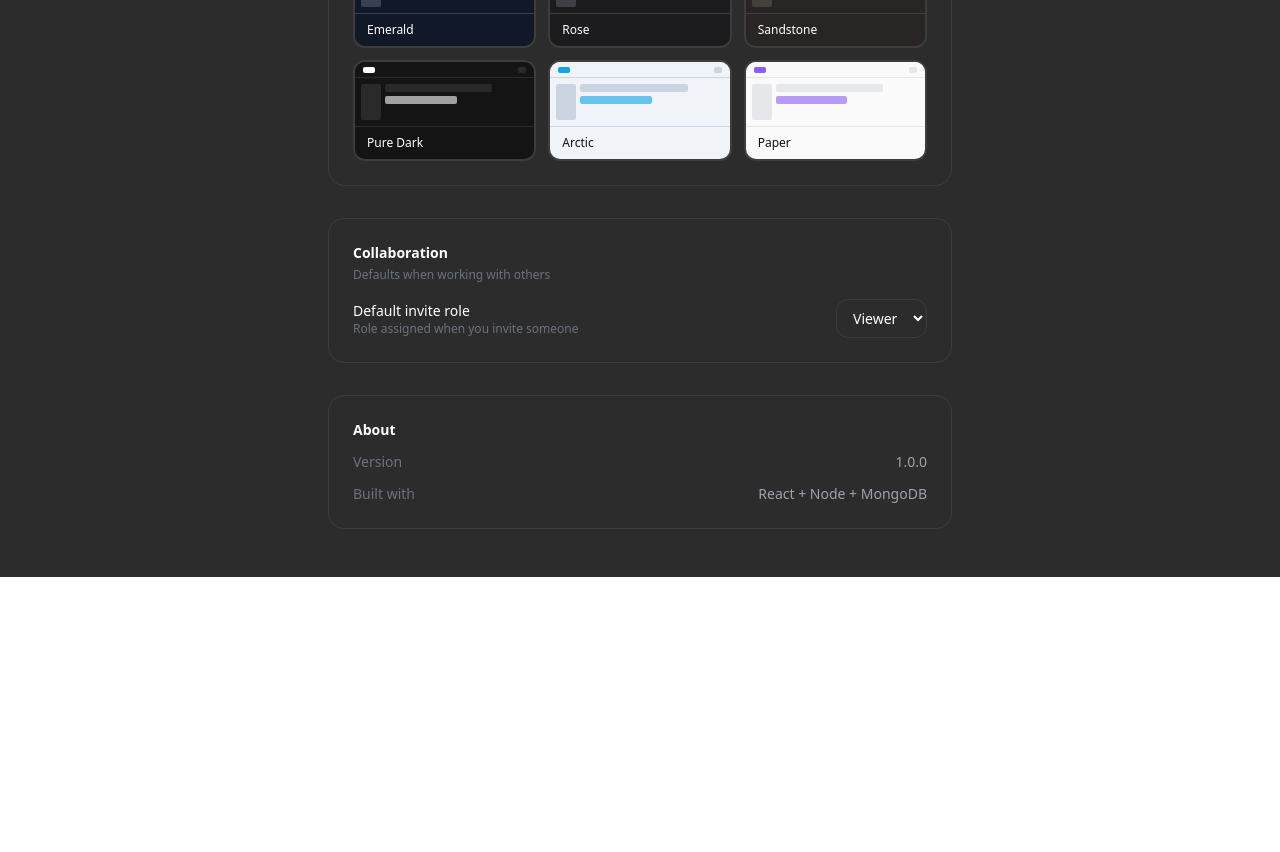
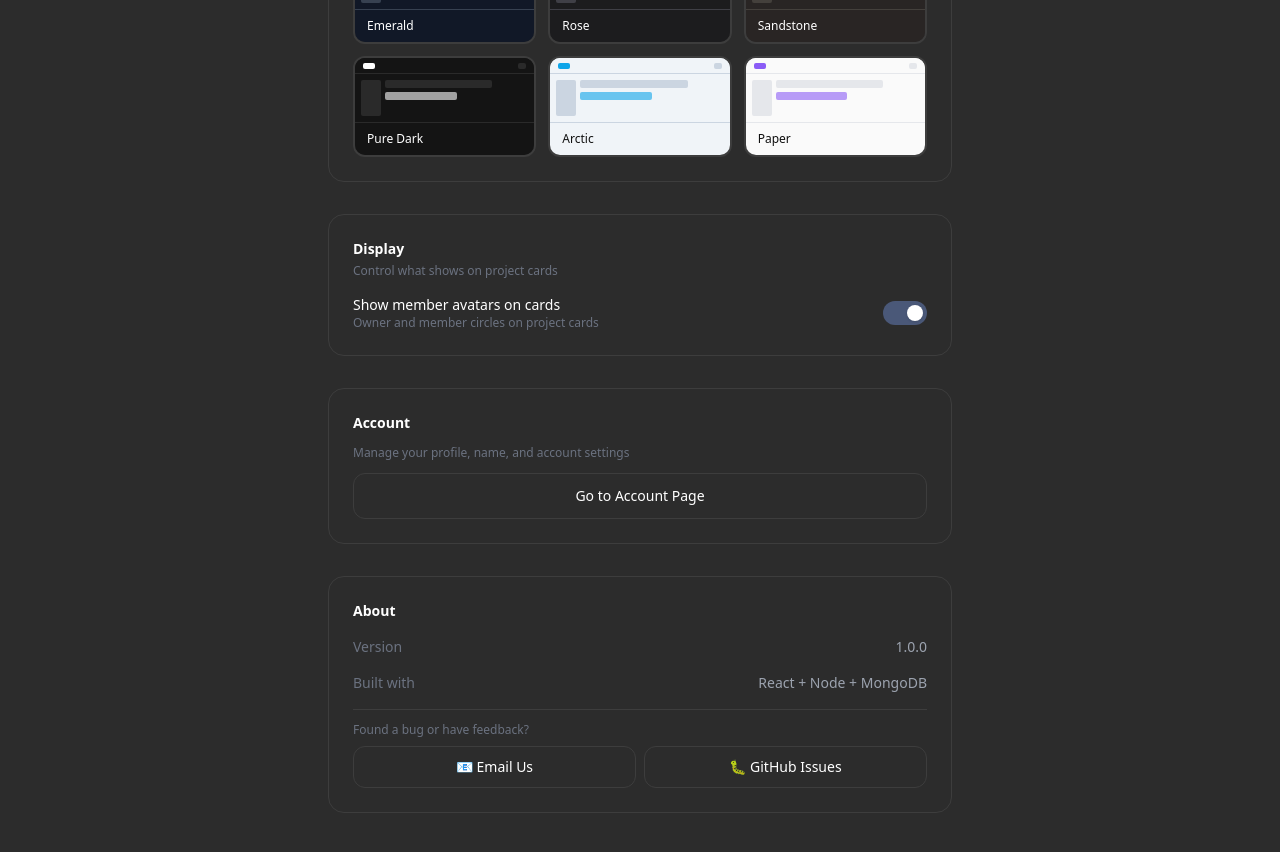
Before and after one commit to MHM0321/Visualify, a React (Vite) app in the folder frontend/: page /settings in a window 1280 px wide. Shown: the part 480-1332 px from the top of the page. Before the commit the page ends 1057 px from the top, so only its background shows below. Built offline with nearby package versions, Linux system fonts and the light colour scheme; no server answers; sample sign-in values are in the browser's storage.

Commit message:
UI layout fixes

```diff
--- a/frontend/src/components/ProjectCard.jsx
+++ b/frontend/src/components/ProjectCard.jsx
@@ -31,6 +31,7 @@ const ProjectCard = ({ project, currentUserId, onDelete, onRename, onDuplicate,
   const [menuOpen, setMenuOpen] = useState(false);
   const [renaming, setRenaming] = useState(false);
   const [newName, setNewName] = useState(project.name);
+  const showAvatars = localStorage.getItem('showMemberAvatars') !== 'false';
 
   const accent = getAccentColor(project._id);
   const isOwner = project.owner === currentUserId ||
@@ -127,6 +128,7 @@ const ProjectCard = ({ project, currentUserId, onDelete, onRename, onDuplicate,
 
         {/* Footer: avatars + time */}
         <div className="flex items-center justify-between">
+          {showAvatars && (
           <div className="flex -space-x-2">
             {allMembers.map((m, i) => (
               <div
@@ -158,6 +160,7 @@ const ProjectCard = ({ project, currentUserId, onDelete, onRename, onDuplicate,
               </div>
             )}
           </div>
+          )}
           <span className="text-gray-600 text-xs">{timeAgo(project.lastEditedAt || project.updatedAt)}</span>
         </div>
       </div>
--- a/frontend/src/index.css
+++ b/frontend/src/index.css
@@ -49,12 +49,14 @@
   --color-pm: #0ea5e9;
   --color-sc: #cbd5e1;
   --color-bc: #f0f4f8;
+  --color-text: #111111;
 }
 
 [data-theme="paper"] {
   --color-pm: #8b5cf6;
   --color-sc: #e5e7eb;
   --color-bc: #fafafa;
+  --color-text: #111111;
 }
 
 /* ── Autofill fix ────────────────────────────────────── */
@@ -67,3 +69,7 @@
     transition: background-color 5000s ease-in-out 0s;
   }
 }
+
+body {
+  color: var(--color-text, #ffffff);
+}
--- a/frontend/src/pages/SettingsPage.jsx
+++ b/frontend/src/pages/SettingsPage.jsx
@@ -7,10 +7,19 @@ const SettingsPage = () => {
   const navigate = useNavigate();
   const { themes, getTheme, applyTheme } = useTheme();
   const [activeTheme, setActiveTheme] = useState(getTheme());
+  const [showAvatars, setShowAvatars] = useState(
+    localStorage.getItem('showMemberAvatars') !== 'false'
+  );
 
   const handleTheme = (themeId) => {
     applyTheme(themeId);
     setActiveTheme(themeId);
+  };
+
+  const handleToggleAvatars = () => {
+    const next = !showAvatars;
+    setShowAvatars(next);
+    localStorage.setItem('showMemberAvatars', String(next));
   };
 
   const lightThemes = ['arctic', 'paper'];
@@ -25,12 +34,12 @@ const SettingsPage = () => {
           ← Back
         </button>
 
-        <h1 className="text-white text-2xl font-bold">Settings</h1>
+        <h1 className="text-tx text-2xl font-bold">Settings</h1>
 
         {/* ── Appearance ── */}
         <div className="border border-sc rounded-2xl p-6 flex flex-col gap-5">
           <div>
-            <h2 className="text-white font-semibold text-sm">Appearance</h2>
+            <h2 className="text-tx font-semibold text-sm">Appearance</h2>
             <p className="text-gray-500 text-xs mt-1">Choose a theme for the entire app</p>
           </div>
 
@@ -43,14 +52,11 @@ const SettingsPage = () => {
                   activeTheme === theme.id ? 'border-pm' : 'border-sc hover:border-gray-500'
                 }`}
               >
-                {/* Mini preview */}
                 <div className="h-16 w-full flex flex-col" style={{ backgroundColor: theme.bc }}>
-                  {/* Fake navbar */}
                   <div className="h-4 w-full flex items-center px-2 gap-1" style={{ backgroundColor: theme.bc, borderBottom: `1px solid ${theme.sc}` }}>
                     <div className="w-3 h-1.5 rounded-sm" style={{ backgroundColor: theme.pm }} />
                     <div className="w-2 h-1.5 rounded-sm ml-auto" style={{ backgroundColor: theme.sc }} />
                   </div>
-                  {/* Fake content */}
                   <div className="flex-1 p-1.5 flex gap-1">
                     <div className="w-5 rounded-sm" style={{ backgroundColor: theme.sc }} />
                     <div className="flex-1 flex flex-col gap-1">
@@ -59,12 +65,7 @@ const SettingsPage = () => {
                     </div>
                   </div>
                 </div>
-
-                {/* Label */}
-                <div
-                  className="px-3 py-2 flex items-center justify-between"
-                  style={{ backgroundColor: theme.bc, borderTop: `1px solid ${theme.sc}` }}
-                >
+                <div className="px-3 py-2 flex items-center justify-between" style={{ backgroundColor: theme.bc, borderTop: `1px solid ${theme.sc}` }}>
                   <span className="text-xs font-medium" style={{ color: isLight(theme.id) ? '#111' : '#fff' }}>
                     {theme.label}
                   </span>
@@ -79,31 +80,43 @@ const SettingsPage = () => {
           </div>
         </div>
 
-        {/* ── Collaboration ── */}
+        {/* ── Display ── */}
         <div className="border border-sc rounded-2xl p-6 flex flex-col gap-4">
           <div>
-            <h2 className="text-white font-semibold text-sm">Collaboration</h2>
-            <p className="text-gray-500 text-xs mt-1">Defaults when working with others</p>
+            <h2 className="text-tx font-semibold text-sm">Display</h2>
+            <p className="text-gray-500 text-xs mt-1">Control what shows on project cards</p>
           </div>
+
+          {/* Toggle member avatars */}
           <div className="flex items-center justify-between">
             <div>
-              <p className="text-white text-sm">Default invite role</p>
-              <p className="text-gray-500 text-xs">Role assigned when you invite someone</p>
+              <p className="text-tx text-sm">Show member avatars on cards</p>
+              <p className="text-gray-500 text-xs">Owner and member circles on project cards</p>
             </div>
-            <select
-              defaultValue={localStorage.getItem('defaultRole') || 'viewer'}
-              onChange={e => localStorage.setItem('defaultRole', e.target.value)}
-              className="bg-bc border border-sc rounded-xl px-3 py-2 text-white text-sm focus:outline-none focus:border-pm"
+            <button
+              onClick={handleToggleAvatars}
+              className={`relative w-11 h-6 rounded-full transition-colors duration-200 ${showAvatars ? 'bg-pm' : 'bg-sc'}`}
             >
-              <option value="viewer">Viewer</option>
-              <option value="editor">Editor</option>
-            </select>
+              <div className={`absolute top-1 w-4 h-4 bg-white rounded-full shadow transition-transform duration-200 ${showAvatars ? 'translate-x-6' : 'translate-x-1'}`} />
+            </button>
           </div>
         </div>
 
+        {/* ── Account ── */}
+        <div className="border border-sc rounded-2xl p-6 flex flex-col gap-3">
+          <h2 className="text-tx font-semibold text-sm">Account</h2>
+          <p className="text-gray-500 text-xs">Manage your profile, name, and account settings</p>
+          <button
+            onClick={() => navigate('/account')}
+            className="w-full border border-sc text-tx rounded-xl py-3 text-sm hover:bg-sc transition"
+          >
+            Go to Account Page
+          </button>
+        </div>
+
         {/* ── About ── */}
-        <div className="border border-sc rounded-2xl p-6 flex flex-col gap-3">
-          <h2 className="text-white font-semibold text-sm">About</h2>
+        <div className="border border-sc rounded-2xl p-6 flex flex-col gap-4">
+          <h2 className="text-tx font-semibold text-sm">About</h2>
           <div className="flex items-center justify-between">
             <span className="text-gray-500 text-sm">Version</span>
             <span className="text-gray-400 text-sm">1.0.0</span>
@@ -111,6 +124,25 @@ const SettingsPage = () => {
           <div className="flex items-center justify-between">
             <span className="text-gray-500 text-sm">Built with</span>
             <span className="text-gray-400 text-sm">React + Node + MongoDB</span>
+          </div>
+          <div className="border-t border-sc pt-3 flex flex-col gap-2">
+            <p className="text-gray-500 text-xs">Found a bug or have feedback?</p>
+            <div className="flex gap-2">
+              <a
+                href="mailto:boxloid0321321@gmail.com?subject=Visualify Bug Report"
+                className="flex-1 text-center border border-sc text-tx rounded-xl py-2.5 text-sm hover:bg-sc transition"
+              >
+                📧 Email Us
+              </a>
+              <a
+                href="https://github.com/boxloid0321321"
+                target="_blank"
+                rel="noreferrer"
+                className="flex-1 text-center border border-sc text-tx rounded-xl py-2.5 text-sm hover:bg-sc transition"
+              >
+                🐛 GitHub Issues
+              </a>
+            </div>
           </div>
         </div>
 
--- a/frontend/tailwind.config.js
+++ b/frontend/tailwind.config.js
@@ -7,6 +7,7 @@ export default {
         pm: "var(--color-pm)",
         sc: "var(--color-sc)",
         bc: "var(--color-bc)",
+        tx: "var(--color-text, #ffffff)",
       },
     },
   },
```
Also changed, not shown: frontend/src/components/NavBar.jsx (+15 -15 lines).
